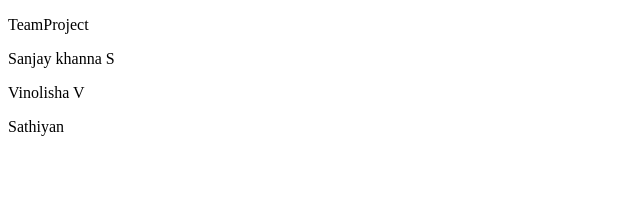
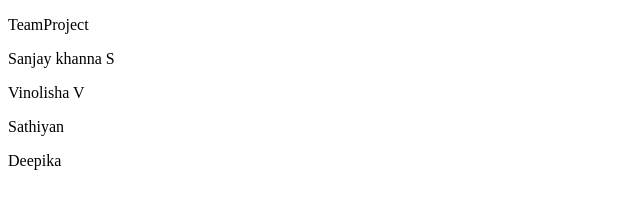
Before and after one commit to DeepikaSuresh12/TeamProject, a plain HTML site: page Index.html in a window 1280 px wide. Shown: the full height of the page, 0-640 px from the left. Drawn offline with Linux system fonts and the light colour scheme.

Commit message:
Deepika Updated

```diff
--- a/Index.html
+++ b/Index.html
@@ -10,5 +10,6 @@
     <p>Sanjay khanna S </p>
     <p>Vinolisha V </p>
     <p>Sathiyan</p>
+    <p>Deepika</p>
 </body>
 </html>
```
